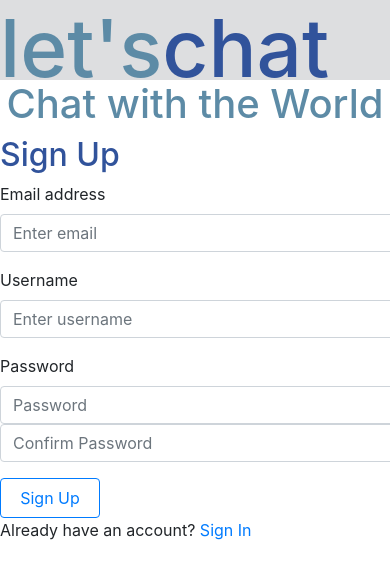
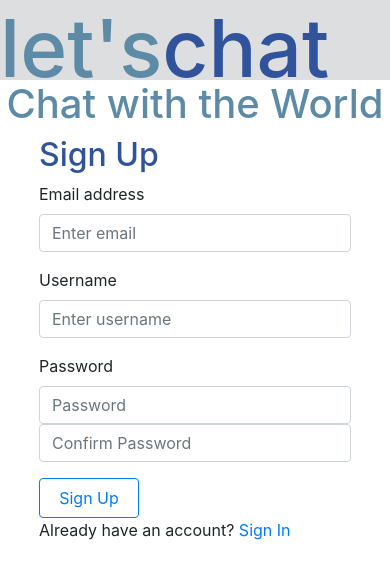
Before and after one commit to marcphilippebeaujean-abertay/cs50project2, a Flask app: page /register in a window 390 px wide; the page is wider, and only the part inside the window is pictured. Shown: the top 579 px of that part. Run offline with Flask 2, Linux system fonts and the light colour scheme; style sheets or scripts are compiled from the project's sources; some libraries are stand-ins or nearby versions.

Commit message:
made the signing or register form size responsive for smaller screen sizes

```diff
--- a/static/style/home.scss
+++ b/static/style/home.scss
@@ -25,3 +25,9 @@
 
 .log-error{
 }
+
+@media only screen and (max-width: 760px) {
+  .sign-form{
+    width: 80%;
+  }
+}
```
Also changed, not shown: 1 other file.
